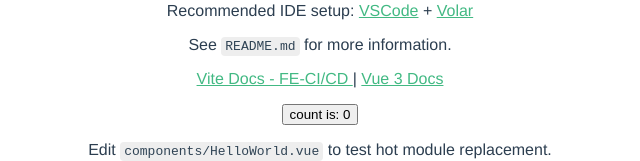
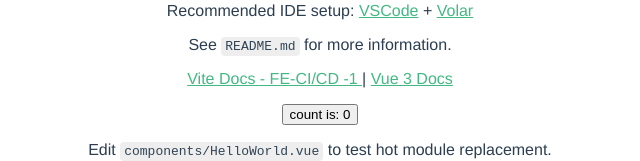
Before and after one commit to XiangBo-EvanZuo/vue-nestjs-ci-cd, a Vue app in the folder fe-end/: page / in a window 1280 px wide. Shown: the part 342-503 px from the top of the page, without its empty margins (320-960 px from the left). Built offline with nearby package versions, Linux system fonts and the light colour scheme; no server answers.

Commit message:
feat: test ci/cd

```diff
--- a/fe-end/src/components/HelloWorld.vue
+++ b/fe-end/src/components/HelloWorld.vue
@@ -1,7 +1,7 @@
 <!--
  * @Author: your name
  * @Date: 2022-04-01 14:07:24
- * @LastEditTime: 2022-04-04 11:12:56
+ * @LastEditTime: 2022-04-05 12:36:28
  * @LastEditors: Please set LastEditors
  * @Description: 打开koroFileHeader查看配置 进行设置: https://github.com/OBKoro1/koro1FileHeader/wiki/%E9%85%8D%E7%BD%AE
  * @FilePath: /vue-nestjs-ci-cd/fe-end/src/components/HelloWorld.vue
@@ -50,7 +50,7 @@ const getData = function() {
 
   <p>
     <a href="https://vitejs.dev/guide/features.html" target="_blank">
-      Vite Docs - FE-CI/CD
+      Vite Docs - FE-CI/CD -1
     </a>
     |
     <a href="https://v3.vuejs.org/" target="_blank">Vue 3 Docs </a>
```
Also changed, not shown: 1 other file (tests, documents, lock files or other folders).
